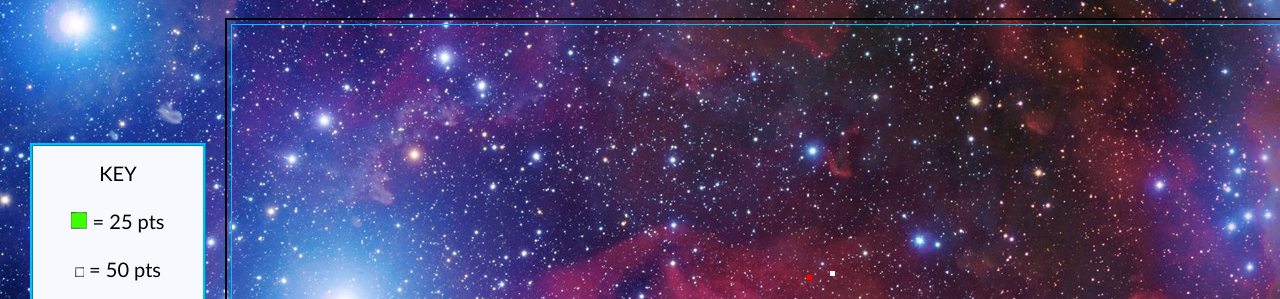
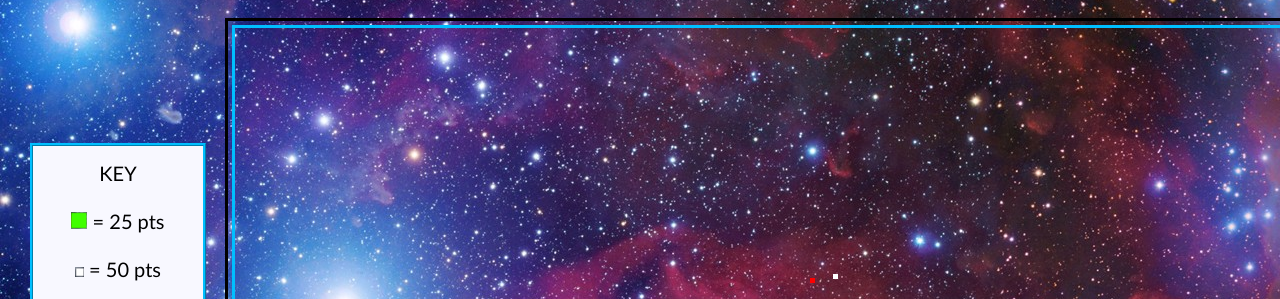
Before and after one commit to AlexAnschuetz/SNAKE, a plain HTML site: page index.html in a window 1280 px wide. Shown: the part 107-406 px from the top of the page. Drawn offline with Linux system fonts and the light colour scheme.

Commit message:
thicker border

```diff
--- a/styles.css
+++ b/styles.css
@@ -1,6 +1,6 @@
 #gameArea {
-	border: 2px solid black;
-width: 1149px;
+	border: 3px solid black;
+	width: 1149px;
 	height: 499px;
 	position: absolute;
 	left: 225px;
@@ -20,7 +20,7 @@ width: 1149px;
 }
 
 #mycanvas {
-	border: 1px solid;
+	border: 3px solid;
 	border-color: #00BFFF;
 	left: 4px;
 	top: 4px;
```
